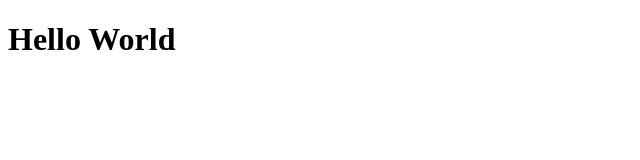
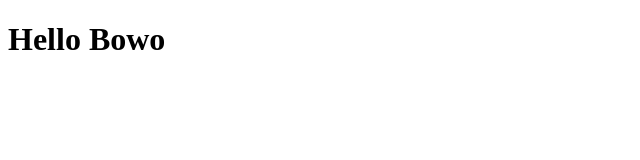
Before and after one commit to TriHan25/techready, a plain HTML site: page index.html in a window 1280 px wide. Shown: the full height of the page, 0-640 px from the left. Drawn offline with Linux system fonts and the light colour scheme.

Commit message:
update - index.html

```diff
--- a/index.html
+++ b/index.html
@@ -4,9 +4,9 @@
     <meta charset="UTF-8" />
     <meta http-equiv="X-UA-Compatible" content="IE=edge" />
     <meta name="viewport" content="width=<device-width>, initial-scale=1.0" />
-    <title>Document</title>
+    <title>Techready</title>
   </head>
   <body>
-    <h1>Hello World</h1>
+    <h1>Hello Bowo</h1>
   </body>
 </html>
```
